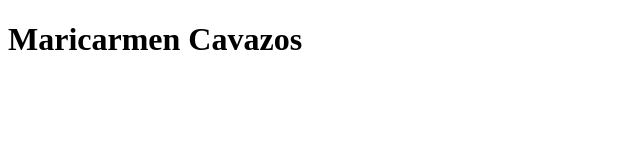
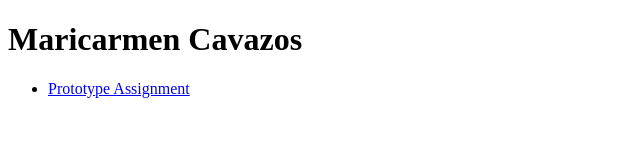
Before and after one commit to maricarmen1cavazos/ifsc-1310, a plain HTML site: page index.html in a window 1280 px wide. Shown: the whole page, without its empty margins (0-640 px from the left). Drawn offline with Linux system fonts and the light colour scheme.

Commit message:
first commit

```diff
--- a/index.html
+++ b/index.html
@@ -12,5 +12,10 @@
 
 <body>
   <h1>Maricarmen Cavazos</h1>
+  <nav>
+    <ul>
+      <li><a href="protype/index.html">Prototype Assignment</a></li>
+    </ul>
+  </nav>
 </body>
 </html>
```
